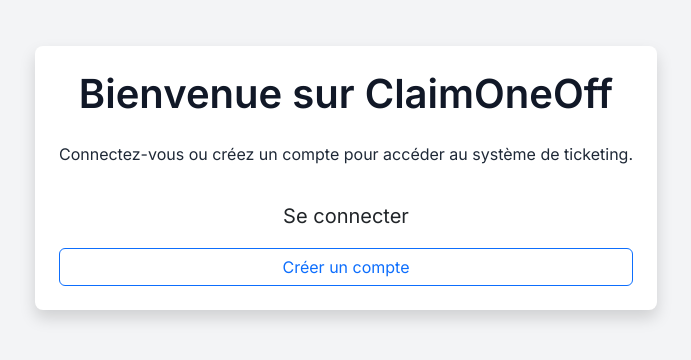
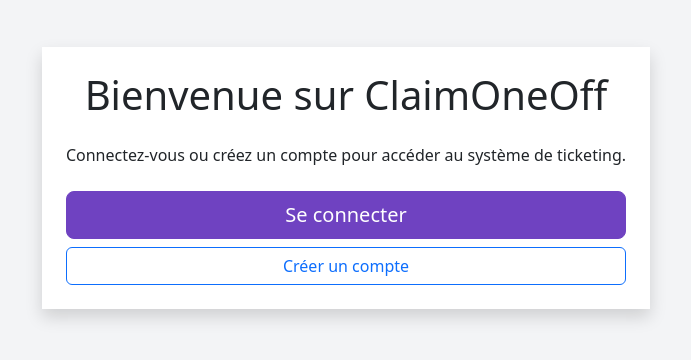
Before and after one commit to OneOffsas/claimoneoff-front02, a Next.js app: page / in a window 1280 px wide. Shown: the part 222-582 px from the top of the page, without its empty margins (294-985 px from the left). Built offline with nearby package versions, Linux system fonts and the light colour scheme.

Commit message:
Update globals.css

```diff
--- a/styles/globals.css
+++ b/styles/globals.css
@@ -1,111 +1,107 @@
 /* styles/globals.css */
 
-/* Import de la police Google Fonts (Inter) */
-@import url('https://fonts.googleapis.com/css2?family=Inter:wght@400;500;600;700&display=swap');
-
-/* Variables CSS pour thème */
+/* Import Bootstrap overrides ou customisations ici si besoin */
+/* Exemple : customisations de couleurs globales */
 :root {
-  --bs-primary: #5b21b6;
-  --bs-secondary: #6b7280;
-  --bs-success: #10b981;
-  --bs-danger: #ef4444;
-  --bs-warning: #f59e0b;
-  --bs-info: #3b82f6;
-  --bs-light: #f9fafb;
-  --bs-dark: #111827;
-
-  --font-family-base: 'Inter', sans-serif;
-  --border-radius-base: 0.5rem;
-  --transition-base: 0.2s ease-in-out;
-}
-
-/* Reset basique */
-* {
-  box-sizing: border-box;
-  margin: 0;
-  padding: 0;
-}
-
-/* Body */
-body {
-  font-family: var(--font-family-base);
-  background-color: #f3f4f6;
-  color: #1f2937;
-  line-height: 1.6;
-}
-
-/* Liens */
-a {
-  color: var(--bs-primary);
-  text-decoration: none;
-}
-a:hover {
-  text-decoration: underline;
-}
-
-/* Titres */
-h1, h2, h3, h4, h5, h6 {
-  font-weight: 600;
-  margin-bottom: 0.5rem;
-  color: #111827;
-}
-
-/* Paragraphes */
-p {
-  margin-bottom: 1rem;
-}
-
-/* Inputs, selects, textarea, buttons */
-input, select, textarea, button {
-  font-family: var(--font-family-base);
-}
-
-/* Conteneur principal */
-.main-container {
-  padding: 1rem;
-}
-
-/* Carte personnalisée */
-.card-custom {
-  border-radius: var(--border-radius-base);
-  box-shadow: 0 2px 8px rgba(0,0,0,0.1);
-  transition: box-shadow var(--transition-base);
-}
-.card-custom:hover {
-  box-shadow: 0 4px 12px rgba(0,0,0,0.15);
+  --primary-color: #6f42c1;    /* violet */
+  --primary-hover: #5a32a3;
+  --bg-gradient-start: #6f42c1;
+  --bg-gradient-end: #007bff;
 }
 
 /* Sidebar */
 .sidebar {
-  background-color: #ffffff;
-  border-right: 1px solid #e5e7eb;
+  width: 240px;
+  background-color: #f8f9fa;
   min-height: 100vh;
   padding: 1rem;
+  border-right: 1px solid #e0e0e0;
+  position: fixed;
 }
 
-/* Liens de navigation */
-.nav-link-custom {
-  display: block;
-  padding: 0.5rem 1rem;
-  color: #374151;
-  border-radius: var(--border-radius-base);
-  margin-bottom: 0.25rem;
-  transition: background-color var(--transition-base), color var(--transition-base);
-}
-.nav-link-custom:hover,
-.nav-link-custom.active {
-  background-color: var(--bs-primary);
-  color: #ffffff;
+.main-container {
+  margin-left: 240px;
+  padding: 1.5rem;
 }
 
-/* Alertes personnalisées */
-.alert-custom {
-  border-radius: var(--border-radius-base);
+/* Liens du sidebar */
+.nav-link-custom {
+  display: flex;
+  align-items: center;
+  padding: 0.5rem 0.75rem;
+  color: #333;
+  text-decoration: none;
+  border-radius: 0.25rem;
+  margin-bottom: 0.25rem;
+  font-weight: 500;
 }
 
-/* Ajustements responsive */
-@media (max-width: 768px) {
+.nav-link-custom:hover {
+  background-color: #e2e6ea;
+  color: #000;
+}
+
+.nav-link-custom.active {
+  background-color: var(--primary-color);
+  color: white;
+}
+
+/* Boutons custom */
+.btn-primary-custom {
+  background-color: var(--primary-color);
+  border-color: var(--primary-color);
+  color: white;
+}
+
+.btn-primary-custom:hover {
+  background-color: var(--primary-hover);
+  border-color: var(--primary-hover);
+}
+
+/* Alert custom (Bootstrap base alert-info override si besoin) */
+.alert-custom {
+  border-radius: 0.25rem;
+}
+
+/* Form container centré sur page login/register */
+.auth-container {
+  min-height: 100vh;
+  display: flex;
+  align-items: center;
+  justify-content: center;
+  background: linear-gradient(to bottom right, var(--bg-gradient-start), var(--bg-gradient-end));
+}
+
+.auth-box {
+  background: white;
+  padding: 2rem;
+  border-radius: 0.75rem;
+  box-shadow: 0 4px 12px rgba(0,0,0,0.1);
+  width: 100%;
+  max-width: 400px;
+}
+
+/* Titles */
+.h1-custom {
+  color: var(--primary-color);
+  margin-bottom: 1rem;
+  text-align: center;
+}
+
+/* Table tickets */
+.table-hover-custom tbody tr:hover {
+  background-color: #f1f1f1;
+  cursor: pointer;
+}
+
+/* Responsive adjustments */
+@media (max-width: 767px) {
   .sidebar {
     display: none;
   }
+  .main-container {
+    margin-left: 0;
+  }
 }
+
+/* Autres custom selon besoin... */
```
